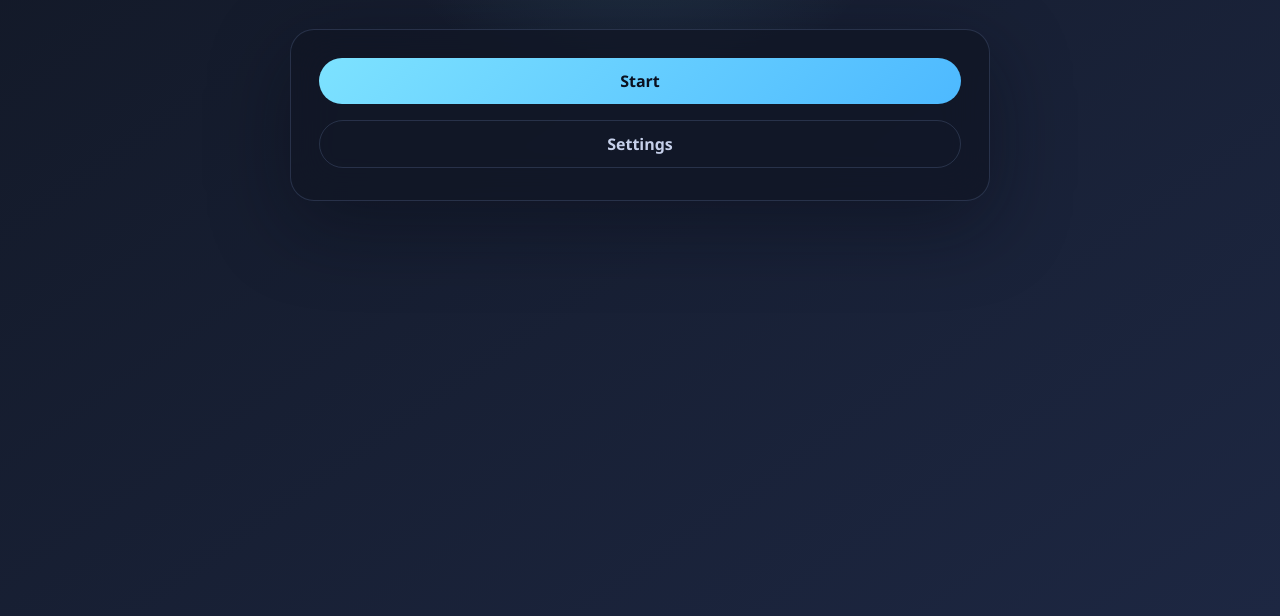
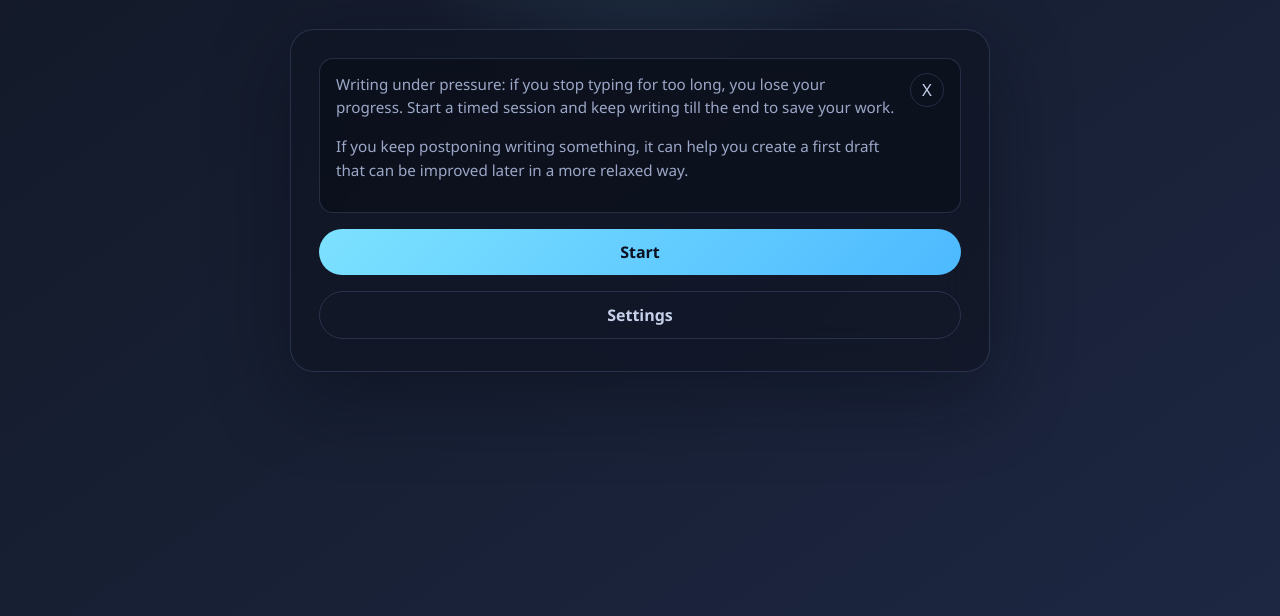
Before and after one commit to expectfun/vibetools, a plain HTML site: page flow.html in a window 1280 px wide. Shown: the part 184-800 px from the top of the page. Drawn offline with Linux system fonts and the light colour scheme.

Commit message:
Flow: dismissible intro on start
Made-with: Cursor

```diff
--- a/flow.html
+++ b/flow.html
@@ -139,6 +139,67 @@
       .btn-secondary:hover {
         border-color: rgba(125, 226, 255, 0.32);
         color: var(--text);
+      }
+
+      /* ------------------------------------------------------------------ */
+      /* Intro banner                                                      */
+      /* ------------------------------------------------------------------ */
+
+      .intro-banner {
+        display: flex;
+        align-items: flex-start;
+        justify-content: space-between;
+        gap: 14px;
+        margin-bottom: 16px;
+        padding: 14px 16px;
+        background: rgba(8, 12, 22, 0.45);
+        border: 1px solid var(--panel-border);
+        border-radius: var(--radius-md);
+      }
+
+      .intro-copy {
+        color: var(--muted);
+        line-height: 1.55;
+        font-size: 0.95rem;
+      }
+
+      .intro-copy strong {
+        color: var(--text);
+        font-weight: 700;
+      }
+
+      .intro-close {
+        flex: 0 0 auto;
+        width: 34px;
+        height: 34px;
+        padding: 0;
+        border-radius: 999px;
+        border: 1px solid var(--panel-border);
+        background: transparent;
+        color: var(--muted-strong);
+        cursor: pointer;
+        font-family: inherit;
+        font-size: 1.05rem;
+        line-height: 1;
+        transition:
+          color 140ms ease,
+          border-color 140ms ease,
+          background 140ms ease,
+          transform 120ms ease;
+      }
+
+      .intro-close:hover {
+        color: var(--text);
+        border-color: rgba(125, 226, 255, 0.32);
+      }
+
+      .intro-close:active {
+        transform: scale(0.97);
+      }
+
+      .intro-close:focus-visible {
+        outline: 1px solid rgba(125, 226, 255, 0.45);
+        outline-offset: 3px;
       }
 
       /* ------------------------------------------------------------------ */
@@ -519,6 +580,21 @@
         </section>
 
         <div class="panel">
+          <div class="intro-banner" id="flow-intro">
+            <div class="intro-copy">
+              Writing under pressure: if you stop typing for too long, you lose your progress. Start a timed session and keep writing till the end to save your work.
+              <p>If you keep postponing writing something, it can help you create a first draft that can be improved later in a more relaxed way.</p>
+            </div>
+            <button
+              class="intro-close"
+              id="flow-intro-close"
+              type="button"
+              aria-label="Dismiss intro"
+            >
+              X
+            </button>
+          </div>
+
           <button class="btn btn-primary" id="btn-start" style="width:100%">Start</button>
 
           <details class="settings-details">
@@ -767,6 +843,9 @@
       const chkSoftMode      = document.getElementById("chk-soft-mode");
       const chkInvisibleMode = document.getElementById("chk-invisible-mode");
 
+      const introBanner = document.getElementById("flow-intro");
+      const introClose  = document.getElementById("flow-intro-close");
+
       // ---- State ----
       let session = createSession();
       let rafId   = null;
@@ -870,6 +949,9 @@
       function transitionToWriting() {
         const config = readConfig();
         if (!config) return;
+
+        // User decided to start; hide the intro so it doesn't distract later.
+        dismissIntro();
 
         session = startSession(createSession(config));
 
@@ -1011,8 +1093,31 @@
         el.addEventListener("change", saveSettings);
       }
 
+      // ---- Intro visibility (dismissible) ----
+      const INTRO_STORAGE_KEY = "flow-intro-dismissed";
+
+      function isIntroDismissed() {
+        try {
+          return localStorage.getItem(INTRO_STORAGE_KEY) === "1";
+        } catch {
+          return false;
+        }
+      }
+
+      function dismissIntro() {
+        if (introBanner) introBanner.classList.add("hidden");
+        try { localStorage.setItem(INTRO_STORAGE_KEY, "1"); } catch {}
+      }
+
+      if (introClose) {
+        introClose.addEventListener("click", dismissIntro);
+      }
+
       // ---- Initial render ----
       loadSettings();
+      if (introBanner && isIntroDismissed()) {
+        introBanner.classList.add("hidden");
+      }
       showScreen("start");
     </script>
   </body>
```
